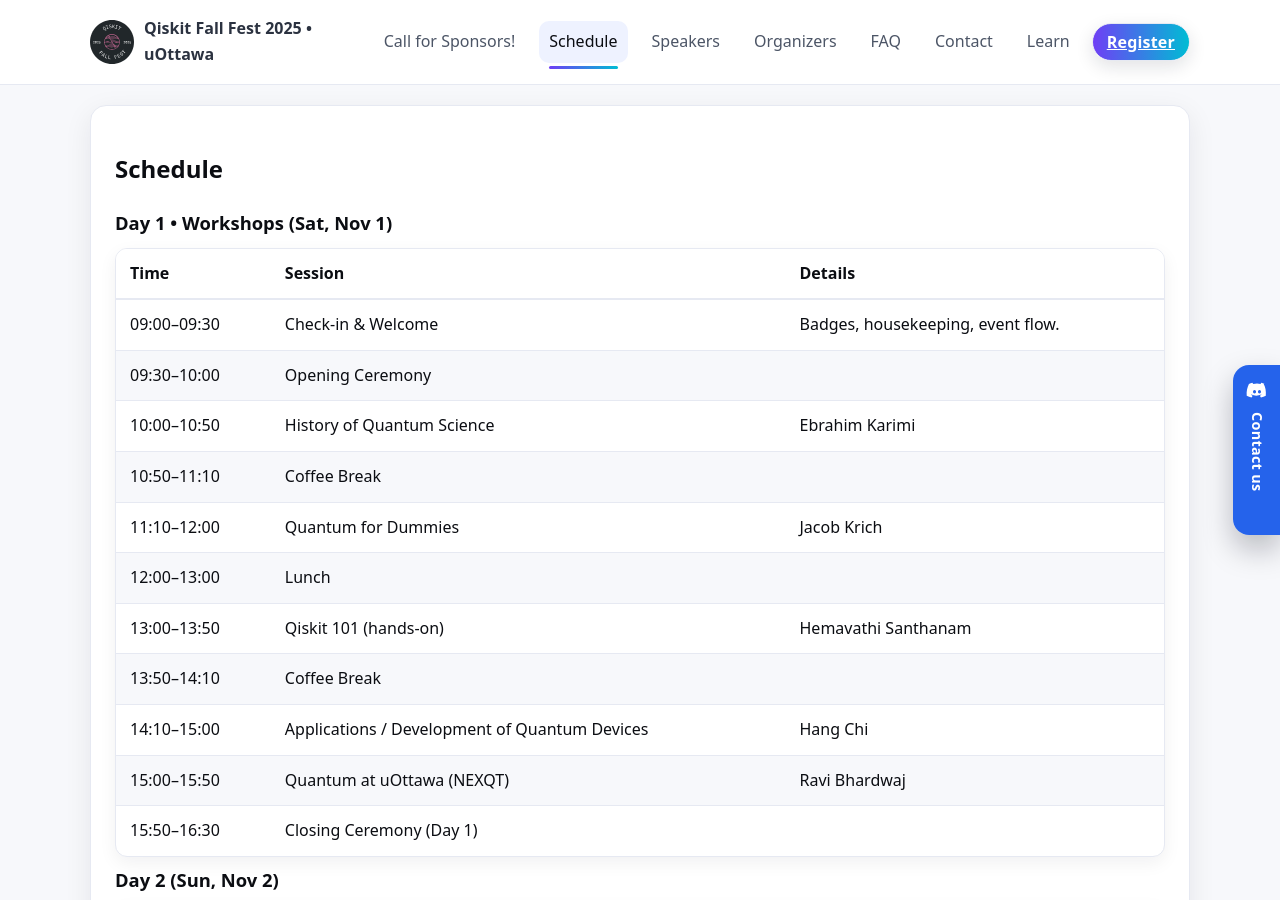
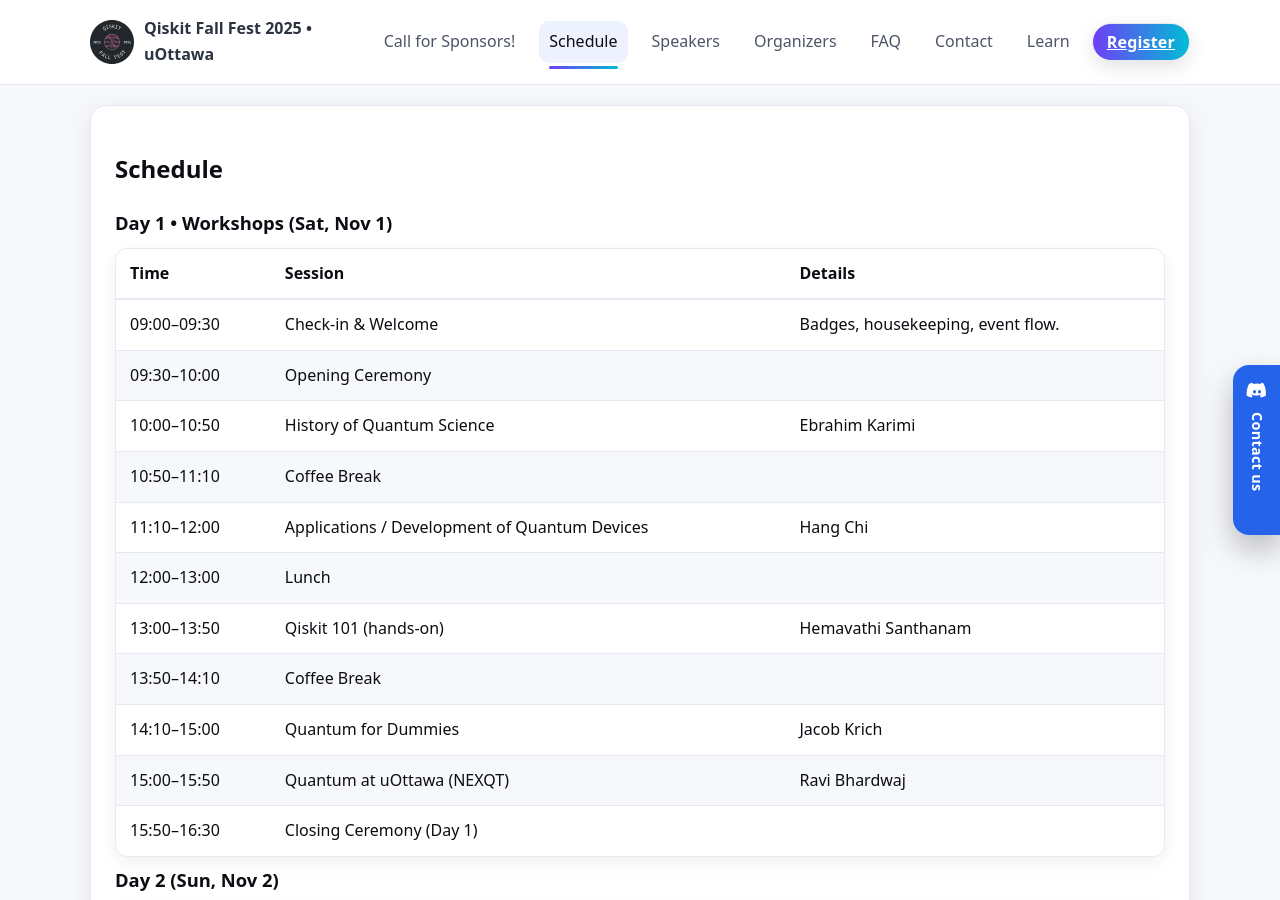
Before and after one commit to utkarshh-singh/fall-fest-2025-website, a Jekyll site: the page built from shedule.md, in a window 1280 px wide and 900 px high. Built offline with Jekyll 4.4.1, drawn with Linux system fonts in a browser that asks for light colours.

```diff
--- a/shedule.md
+++ b/shedule.md
@@ -22,11 +22,11 @@ permalink: /schedule/
       <tr><td>09:30–10:00</td><td>Opening Ceremony</td><td></td></tr>
       <tr><td>10:00–10:50</td><td>History of Quantum Science</td><td>Ebrahim Karimi</td></tr>
       <tr><td>10:50–11:10</td><td>Coffee Break</td><td></td></tr>
-      <tr><td>11:10–12:00</td><td>Quantum for Dummies</td><td>Jacob Krich</td></tr>
+      <tr><td>11:10–12:00</td><td>Applications / Development of Quantum Devices</td><td>Hang Chi</td></tr>
       <tr><td>12:00–13:00</td><td>Lunch</td><td></td></tr>
       <tr><td>13:00–13:50</td><td>Qiskit 101 (hands-on)</td><td>Hemavathi Santhanam</td></tr>
       <tr><td>13:50–14:10</td><td>Coffee Break</td><td></td></tr>
-      <tr><td>14:10–15:00</td><td>Applications / Development of Quantum Devices</td><td>Hang Chi</td></tr>
+      <tr><td>14:10–15:00</td><td>Quantum for Dummies</td><td>Jacob Krich</td></tr>
       <tr><td>15:00–15:50</td><td>Quantum at uOttawa (NEXQT)</td><td>Ravi Bhardwaj</td></tr>
       <tr><td>15:50–16:30</td><td>Closing Ceremony (Day 1)</td><td></td></tr>
     </tbody>
```
